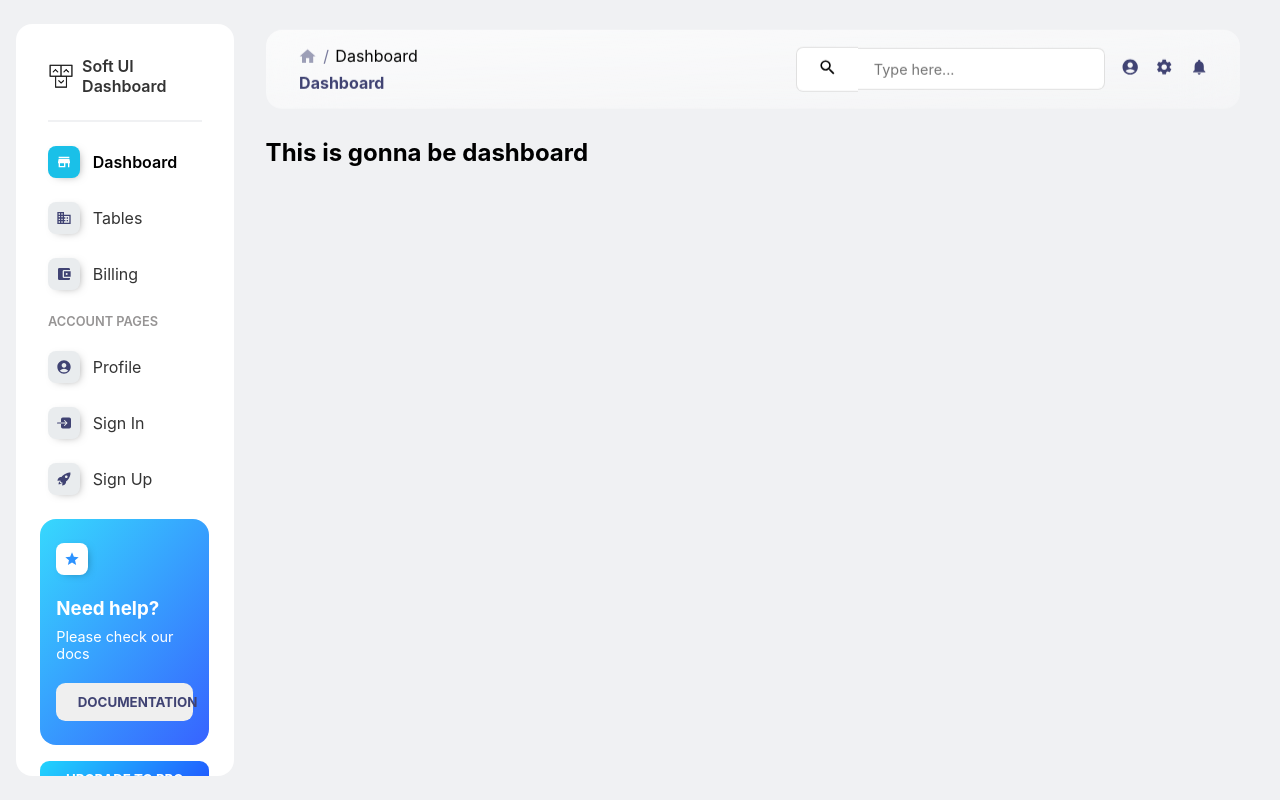
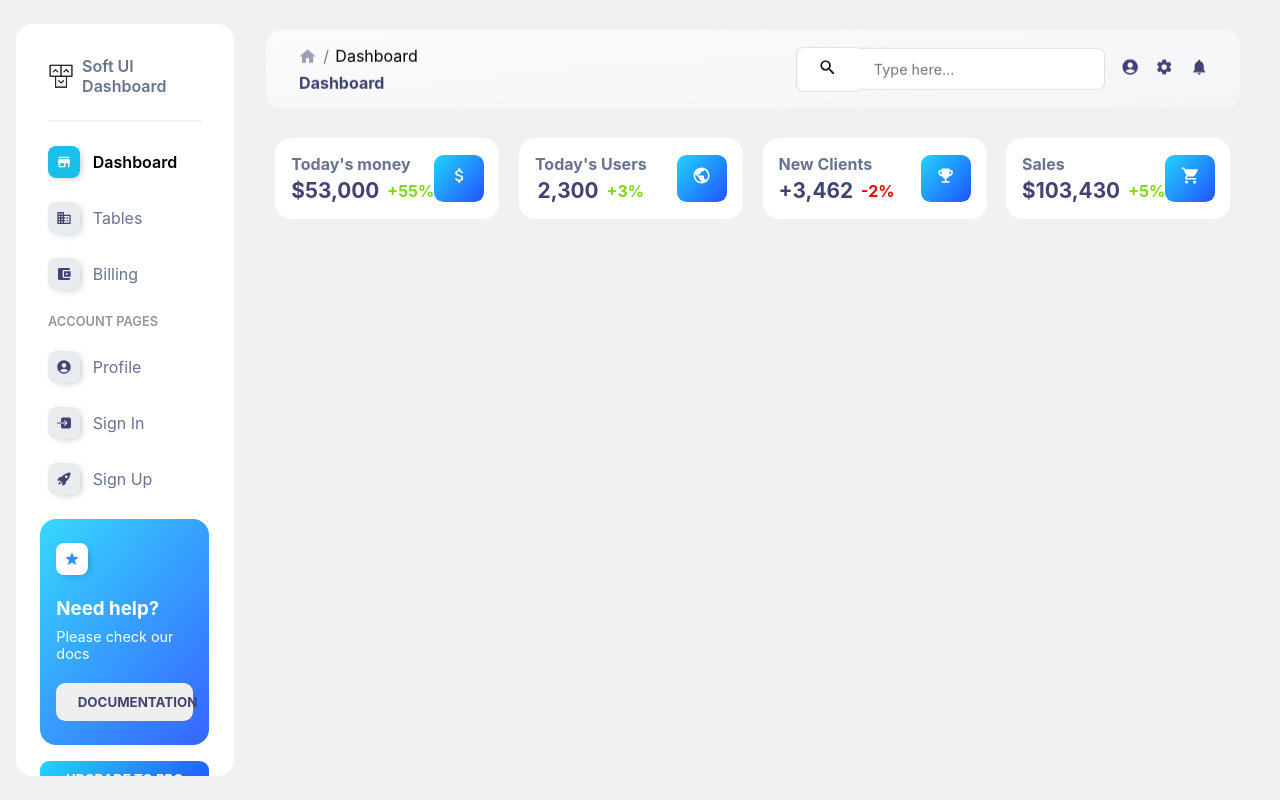
Before and after one commit to jamoliddinsaidov/soft_ui_dashboard, a React (Create React App) app: page /dashboard in a window 1280 px wide. Built offline with nearby package versions, Linux system fonts and the light colour scheme.

Commit message:
add dashboard growth card & styles

```diff
--- a/src/GlobalStyles.js
+++ b/src/GlobalStyles.js
@@ -4,7 +4,9 @@ export const colors = {
   backgroundColor: '#f0f1f3',
   backgroundNavColor: '#e9ecee',
   iconColor: '#404373',
-  textColor: 'rgba(0, 0, 0, 0.8)',
+  textColor: 'rgb(103, 116, 142);',
+  successColor: 'rgb(130, 214, 22)',
+  errorColor: 'rgb(234, 6, 6)',
   lightBlue: '#1ac0e8',
   darkBlue: '#2070fd',
   blueGradient: 'linear-gradient(310deg, rgb(33, 82, 255), rgb(33, 212, 253))',
--- /dev/null
+++ b/src/assets/contents/Dashboard/GrowthCardContents.js
@@ -0,0 +1,28 @@
+import { MdAttachMoney, MdPublic, MdEmojiEvents, MdShoppingCart } from 'react-icons/md'
+
+export const GrowthCardContents = [
+  {
+    title: "Today's money",
+    data: '$53,000',
+    percent: '+55%',
+    icon: <MdAttachMoney />,
+  },
+  {
+    title: "Today's Users",
+    data: '2,300',
+    percent: '+3%',
+    icon: <MdPublic />,
+  },
+  {
+    title: 'New Clients',
+    data: '+3,462',
+    percent: '-2%',
+    icon: <MdEmojiEvents />,
+  },
+  {
+    title: 'Sales',
+    data: '$103,430',
+    percent: '+5%',
+    icon: <MdShoppingCart />,
+  },
+]
--- /dev/null
+++ b/src/components/Cards/GrowthCard.jsx
@@ -0,0 +1,23 @@
+import React from 'react'
+
+// styles
+import { StyledGrowthCard, StyledGrowthCardContent, StyledIcon } from './styles/StyledGrowthCard'
+
+const GrowthCard = ({ title, data, percent, icon }) => {
+  return (
+    <StyledGrowthCard>
+      <StyledGrowthCardContent percentColor={percent.includes('+')}>
+        <h4>{title}</h4>
+
+        <div>
+          <h3>{data}</h3>
+          <p>{percent}</p>
+        </div>
+      </StyledGrowthCardContent>
+
+      <StyledIcon>{icon}</StyledIcon>
+    </StyledGrowthCard>
+  )
+}
+
+export default GrowthCard
--- /dev/null
+++ b/src/components/Cards/styles/StyledGrowthCard.js
@@ -0,0 +1,42 @@
+import styled from 'styled-components'
+import { FlexBetween, colors } from '../../../GlobalStyles'
+
+export const StyledGrowthCard = styled(FlexBetween)`
+  width: 23%;
+  margin: 0 auto;
+  background: #fff;
+  padding: 1em;
+  border-radius: 1em;
+  box-shadow: 3px 2px 7px -15px rgba(0, 0, 0, 1);
+`
+export const StyledGrowthCardContent = styled.div`
+  h4 {
+    color: ${colors.textColor};
+    margin-bottom: 0.3em;
+  }
+
+  h3 {
+    color: ${colors.iconColor};
+    font-size: 1.3rem;
+  }
+
+  p {
+    margin-left: 0.5em;
+    color: ${({ percentColor }) => (percentColor ? colors.successColor : colors.errorColor)};
+    font-weight: bold;
+    font-size: 1rem;
+  }
+
+  div {
+    display: flex;
+    align-items: center;
+    justify-content: center;
+  }
+`
+export const StyledIcon = styled.div`
+  background: ${colors.blueGradient};
+  padding: 0.6em 0.8em;
+  color: #fff;
+  font-size: 1.2rem;
+  border-radius: 0.5em;
+`
--- a/src/components/Headers/styles/TopHeader.js
+++ b/src/components/Headers/styles/TopHeader.js
@@ -69,13 +69,9 @@ export const StyledHeaderSearchBar = styled(Flex)`
     font-size: 0.9rem;
     transition: all 400ms ease;
 
-    &:hover,
     &:active,
     &:focus {
       border: 2px solid ${colors.lightBlue};
-    }
-
-    &:focus {
       padding: 0.8em 1.4em;
     }
   }
--- a/src/pages/Dashboard/Dashboard.jsx
+++ b/src/pages/Dashboard/Dashboard.jsx
@@ -3,12 +3,30 @@ import React from 'react'
 // components
 import MainLayout from '../../layouts/MainLayout'
 import TopHeader from '../../components/Headers/TopHeader'
+import GrowthCard from '../../components/Cards/GrowthCard'
+
+// styles
+import { StyledGrowthCards } from './styles/StyledDashboard'
+
+// utils
+import { GrowthCardContents } from '../../assets/contents/Dashboard/GrowthCardContents'
 
 const Dashboard = () => {
   return (
     <MainLayout>
       <TopHeader page='Dashboard' />
-      <h2>This is gonna be dashboard</h2>
+
+      <StyledGrowthCards>
+        {GrowthCardContents.map((content, index) => (
+          <GrowthCard
+            title={content.title}
+            data={content.data}
+            percent={content.percent}
+            icon={content.icon}
+            key={content.title + index}
+          />
+        ))}
+      </StyledGrowthCards>
     </MainLayout>
   )
 }
--- /dev/null
+++ b/src/pages/Dashboard/styles/StyledDashboard.js
@@ -0,0 +1,4 @@
+import styled from 'styled-components'
+import { FlexBetween } from '../../../GlobalStyles'
+
+export const StyledGrowthCards = styled(FlexBetween)``
```
